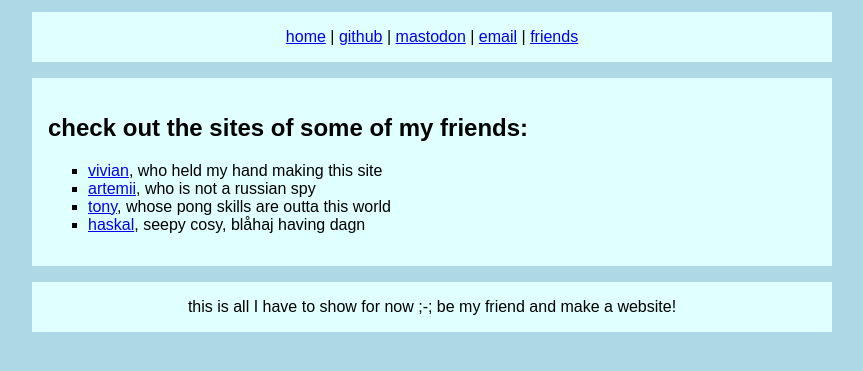
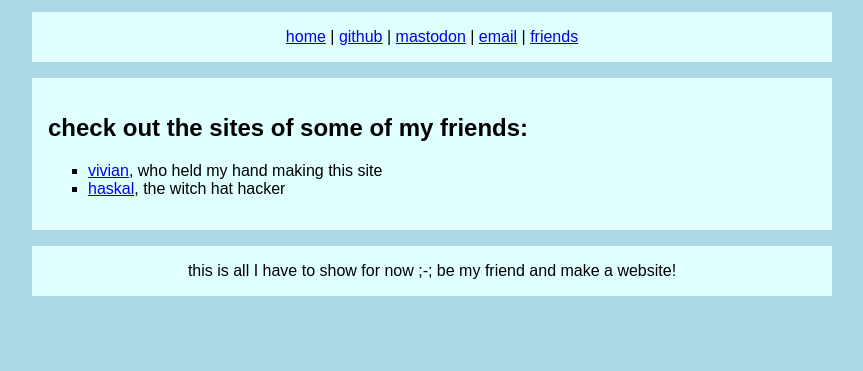
Before and after one commit to aphex-vim/soapie.space, a Jekyll site: the page built from friends.md, in a window 1280 px wide, cut to the strip 132-503 px from the top of the page. Shown: the whole strip, without its empty margins (208-1071 px from the left). Built offline with Jekyll 4.4.1, drawn with Linux system fonts in a browser that asks for light colours.

Commit message:
artemii and tony don't have websites anymore

```diff
--- a/friends.md
+++ b/friends.md
@@ -5,6 +5,4 @@ footer-text: this is all I have to show for now ;-; be my friend and make a webs
 
 ## check out the sites of some of my friends:
 - [vivian](https://rose.systems), who held my hand making this site
-- [artemii](https://artemiistepanets.com), who is not a russian spy
-- [tony](https://st3aks.github.io/), whose pong skills are outta this world
-- [haskal](https://tilde.town/~haskal/), seepy cosy, blåhaj having dagn
+- [haskal](https://tilde.town/~haskal/), the witch hat hacker
```
Also changed, not shown: Gemfile.lock.
